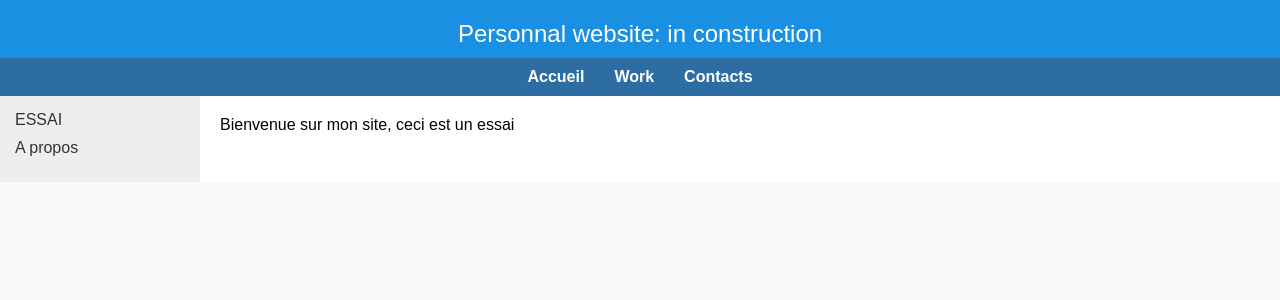
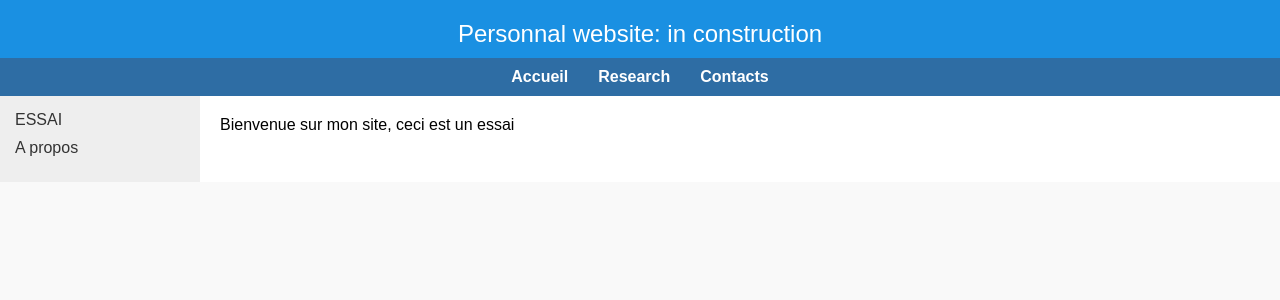
Before and after one commit to bdaire/bdaire.github.io, a Jekyll site: the page built from index.md, in a window 1280 px wide. Shown: the top 300 px of the page. Built offline with Jekyll 4.4.1, drawn with Linux system fonts in a browser that asks for light colours.

Commit message:
Update default.html

```diff
--- a/_layouts/default.html
+++ b/_layouts/default.html
@@ -70,15 +70,15 @@
 
   <nav class="topnav">
     <a href="/">Accueil</a>
-    <a href="/work.html">Work</a>
-    <a href="/contacts.html">Contacts</a>
+    <a href="/research.html">Research</a>
+    <a href="/contact.html">Contacts</a>
   </nav>
 
   <div class="container">
-    {% if page.title == "work" %}
-      {% include sidebar-work.html %}
-    {% elsif page.title == "contacts" %}
-      {% include sidebar-contacts.html %}
+    {% if page.title == "research" %}
+      {% include sidebar-research.html %}
+    {% elsif page.title == "contact" %}
+      {% include sidebar-contact.html %}
     {% else %}
       {% include sidebar.html %}
     {% endif %}
```
